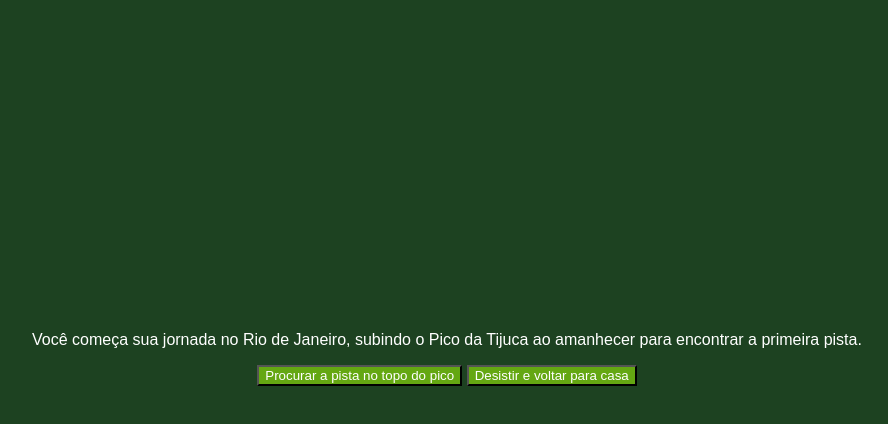
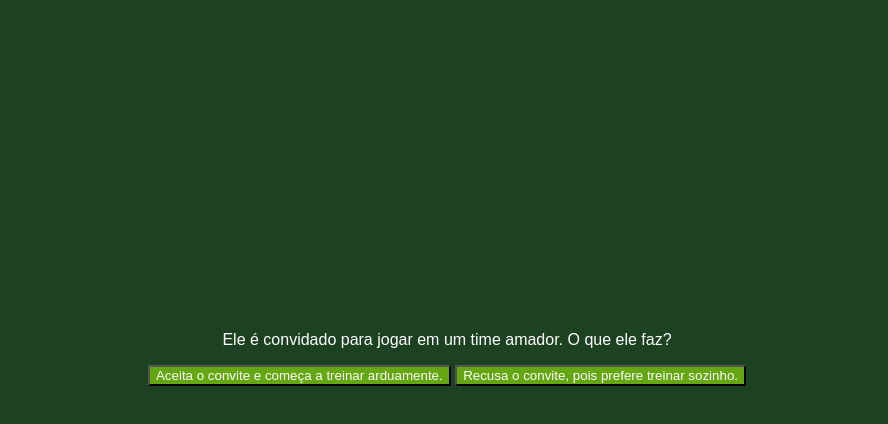
Before and after one commit to LordKINGDark22/Aventura, a plain HTML site: page index.html in a window 1280 px wide. Both pictures are taken after a click on the button "A: O menino treina no campo local depois da escola.". Shown: the whole page, without its empty margins (193-1081 px from the left). Drawn offline with Linux system fonts and the light colour scheme; a web font is replaced by a local one.

Commit message:
Update index.html

```diff
--- a/index.html
+++ b/index.html
@@ -18,9 +18,9 @@
             <button class="btn-proximo" data-proximo="2">B: O menino se concentra nos estudos e apenas joga nos finais de semana.</button>
         </div>
         <div class="passo" id="passo-1">
-            <p>Você começa sua jornada no Rio de Janeiro, subindo o Pico da Tijuca ao amanhecer para encontrar a primeira pista.</p>
-            <button class="btn-proximo" data-proximo="3">Procurar a pista no topo do pico</button>
-            <button class="btn-proximo" data-proximo="4">Desistir e voltar para casa</button>
+            <p>Ele é convidado para jogar em um time amador. O que ele faz?</p>
+            <button class="btn-proximo" data-proximo="3">Aceita o convite e começa a treinar arduamente.</button>
+            <button class="btn-proximo" data-proximo="4">Recusa o convite, pois prefere treinar sozinho.</button>
         </div>
         <div class="passo" id="passo-2">
             <p>Em Pernambuco, você visita a histórica cidade de Olinda. Na carta, uma das pistas indica que para localizar a entrada para a cidade perdida você deve procurar a próxima pista em um dos pontos turísticos da cidade. Por qual você começa?</p>
```
